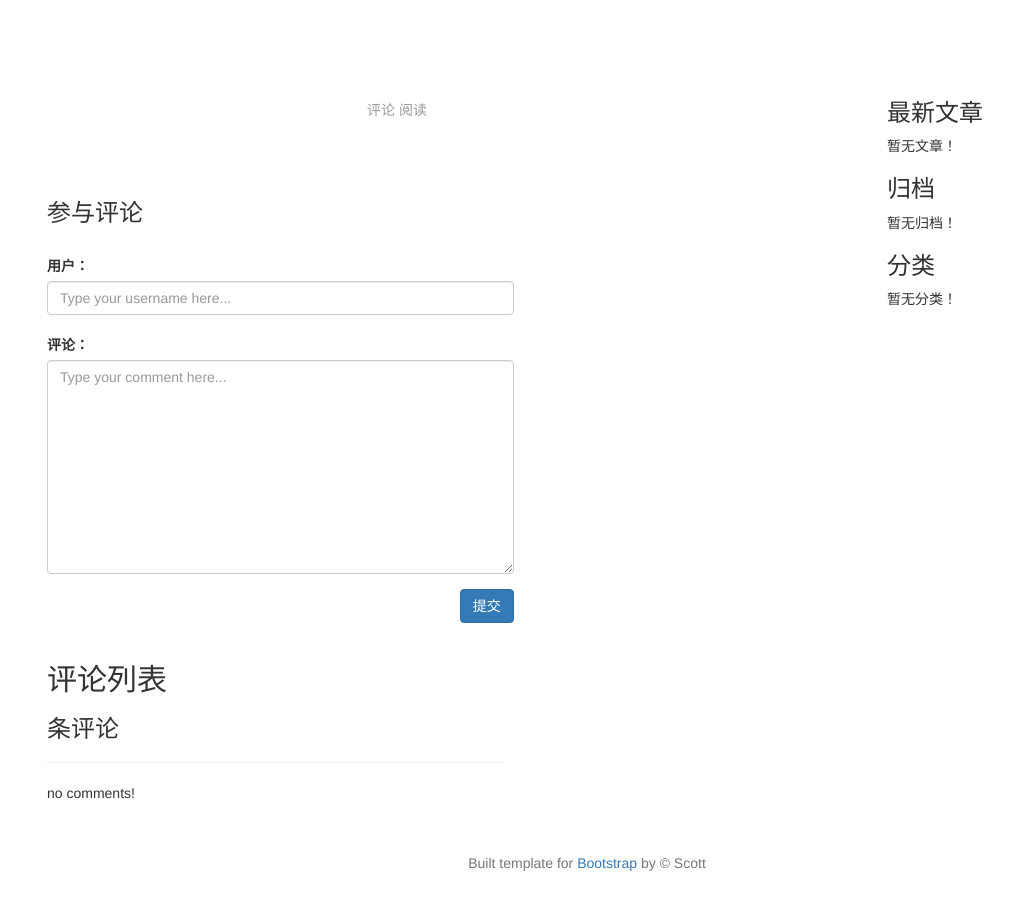
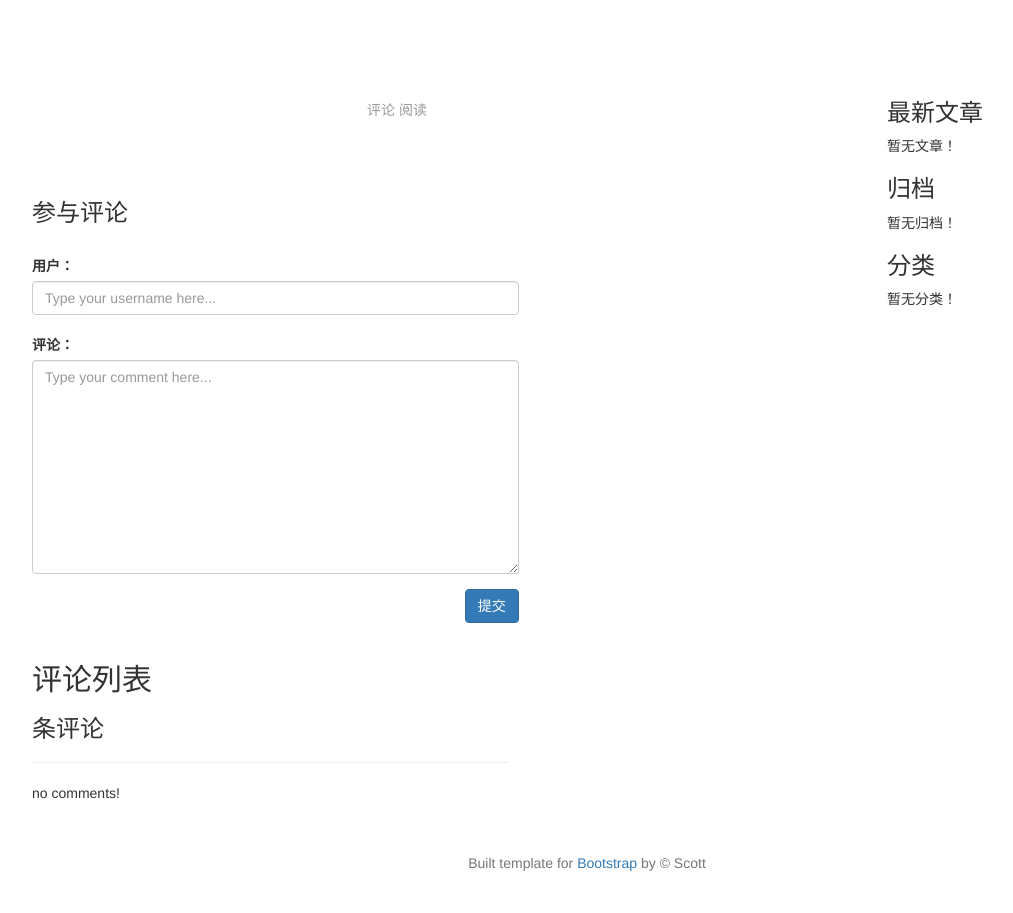
Before and after one commit to Scott-feng/blog, a Django app: template templates/blog/detail.html in a window 1280 px wide. Shown: the part 52-965 px from the top of the page, without its empty margins (53-1066 px from the left). Run offline with Django 3.2, Linux system fonts and the light colour scheme; the template is opened without the code that fills it: values that come from a table or form of the project are taken from there, others are empty; some libraries are stand-ins or nearby versions.

Commit message:
deal conflict

```diff
--- a/templates/blog/detail.html
+++ b/templates/blog/detail.html
@@ -1,6 +1,6 @@
 {% extends 'base.html' %}
 {% block main %}
-<div class="container-fluid">
+<div class="container>
 
 
 <article class="post post-{{ post.pk }}">
@@ -22,9 +22,8 @@
     <br />
     <br />
     <br />
+
     <div class="col-sm-8">
-
-
         <form action="{% url 'comments:post_comment' post.pk %}" method="post" class="comment-form">
             {% csrf_token %}
             <div class="row">
```
